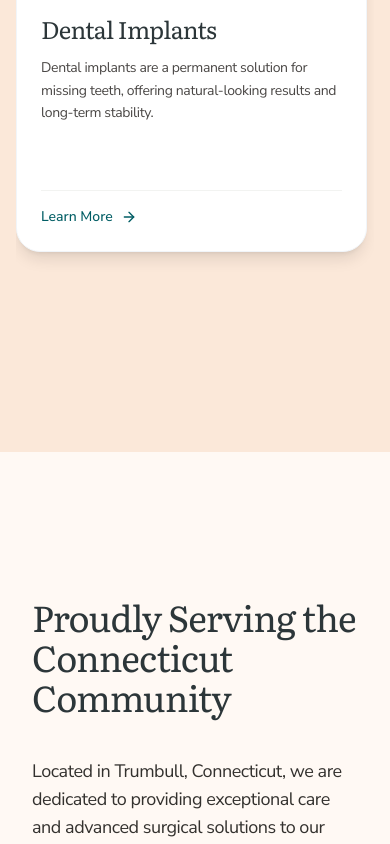
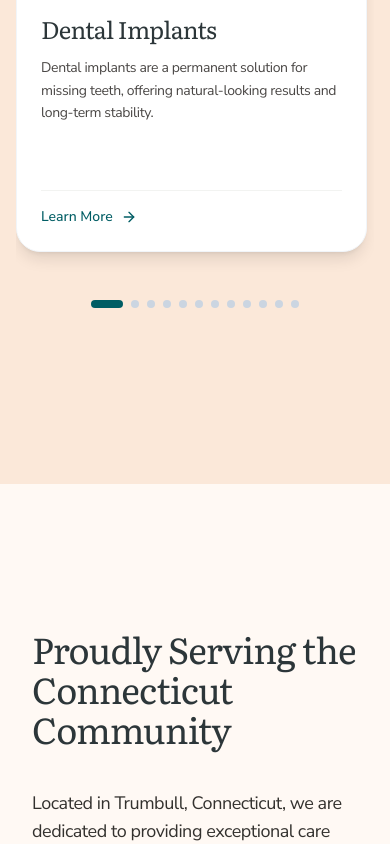
Before and after one commit to glulu4/joey-fsc, a Next.js app: page / in a window 390 px wide. Shown: the part 3525-4369 px from the top of the page. Built offline with nearby package versions, Linux system fonts and the light colour scheme; no server answers.

Commit message:
added dots to lsider

```diff
--- a/src/components/landing/HorzontilSlider.tsx
+++ b/src/components/landing/HorzontilSlider.tsx
@@ -98,6 +98,7 @@ export default function HorizontalSlider() {
     const [itemWidth, setItemWidth] = useState<number>(400);
     const [itemHeight, setItemHeight] = useState<number>(550);
     const [isMobile, setIsMobile] = useState(false);
+    const [activeIndex, setActiveIndex] = useState(0);
 
     useEffect(() => {
         if (typeof window === "undefined") return;
@@ -115,6 +116,21 @@ export default function HorizontalSlider() {
         window.addEventListener('resize', checkMobile);
         return () => window.removeEventListener('resize', checkMobile);
     }, []);
+
+    useEffect(() => {
+        const container = containerRef.current;
+        if (!container || !isMobile) return;
+
+        const handleScroll = () => {
+            const scrollLeft = container.scrollLeft;
+            const cardWidth = itemWidth + 24; // itemWidth + gap
+            const index = Math.round(scrollLeft / cardWidth);
+            setActiveIndex(index);
+        };
+
+        container.addEventListener('scroll', handleScroll);
+        return () => container.removeEventListener('scroll', handleScroll);
+    }, [isMobile, itemWidth]);
 
     const handleScroll = (scrollAmount: number) => {
         if (containerRef.current) {
@@ -207,6 +223,32 @@ export default function HorizontalSlider() {
                 ))}
             </div>
 
+            {/* Scroll Indicator Dots - Mobile Only */}
+            {isMobile && (
+                <div className="flex items-center justify-center gap-2 mt-6 md:hidden">
+                    {services.map((_, idx) => (
+                        <button
+                            key={idx}
+                            onClick={() => {
+                                if (containerRef.current) {
+                                    const cardWidth = itemWidth + 24; // itemWidth + gap
+                                    containerRef.current.scrollTo({
+                                        left: idx * cardWidth,
+                                        behavior: 'smooth'
+                                    });
+                                }
+                            }}
+                            className={`transition-all duration-300 rounded-full ${
+                                idx === activeIndex
+                                    ? 'w-8 h-2 bg-primary-teal'
+                                    : 'w-2 h-2 bg-slate-300 hover:bg-slate-400'
+                            }`}
+                            aria-label={`Go to service ${idx + 1}`}
+                        />
+                    ))}
+                </div>
+            )}
+
             <style jsx>{`
                 .scrollbar-hide::-webkit-scrollbar {
                     display: none;
```
